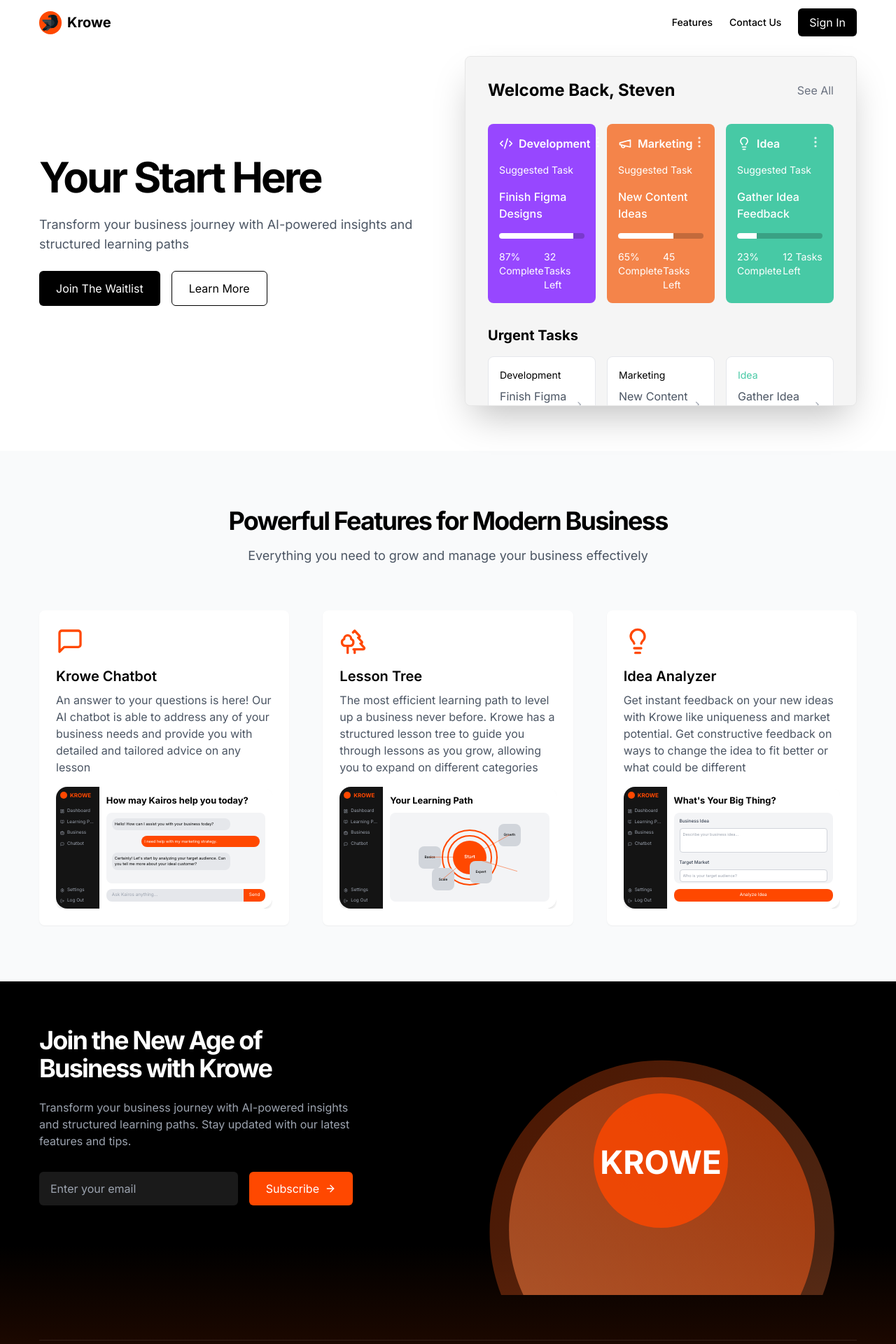
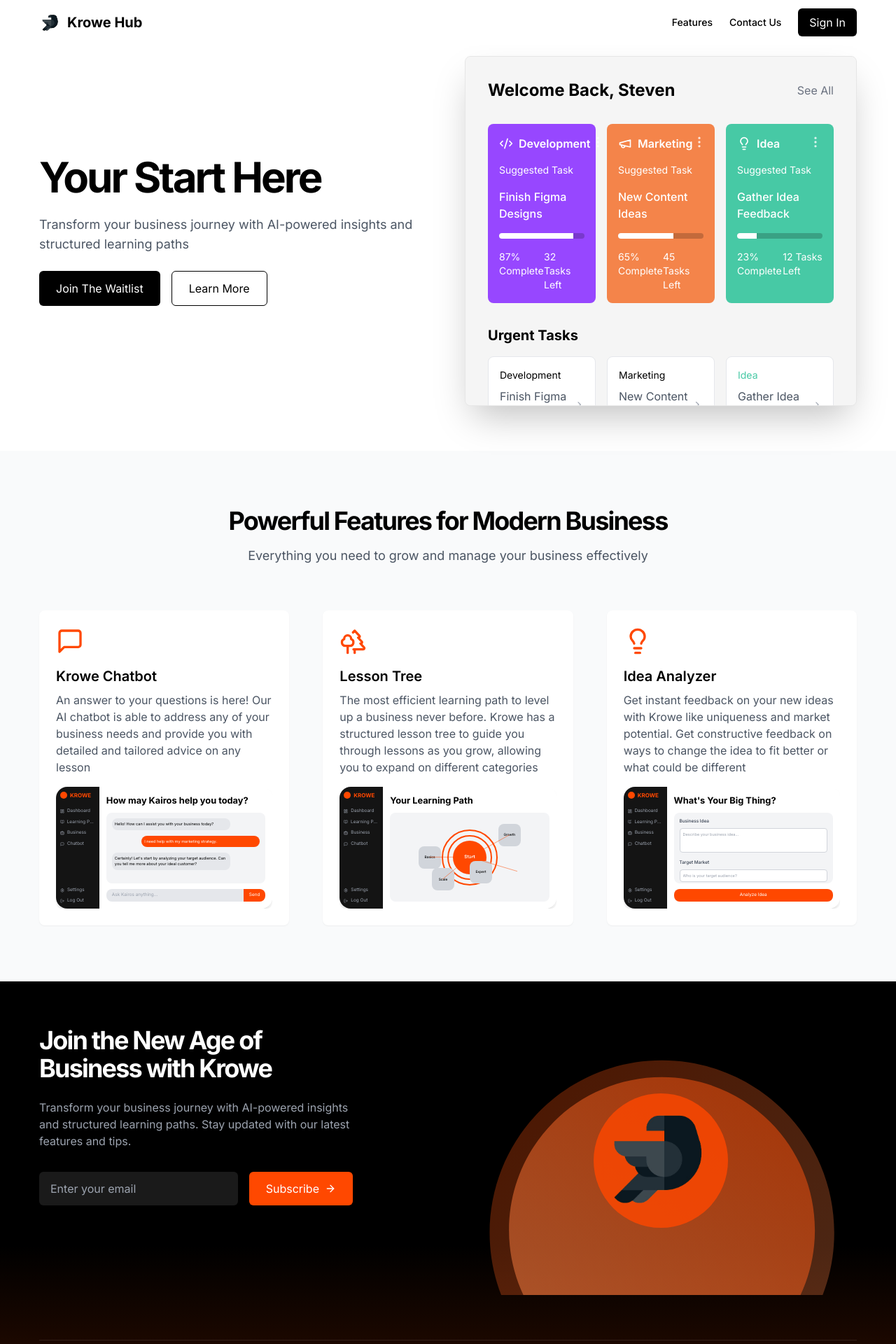
Before and after one commit to RayhanXD/krowestatic, a Next.js app: page / in a window 1280 px wide. Shown: the top 1920 px of the page at 70% size. Built offline with nearby package versions, Linux system fonts and the light colour scheme.

Commit message:
Animate updated

```diff
--- a/components/footer.tsx
+++ b/components/footer.tsx
@@ -93,9 +93,14 @@ export function Footer() {
                   repeatCount="indefinite"
                 />
               </circle>
-              <text x="200" y="220" textAnchor="middle" fill="white" fontSize="48" fontWeight="bold">
-                KROWE
-              </text>
+              <image
+                href="/krowelogo.png"
+                x="102"
+                y="102"
+                width="192"
+                height="192"
+                preserveAspectRatio="xMidYMid meet"
+              />
             </svg>
           </div>
         </div>
--- a/components/header.tsx
+++ b/components/header.tsx
@@ -13,10 +13,10 @@ export function Header() {
                 alt="Krowe Logo"
                 width={32}
                 height={32}
-                className="rounded-full bg-[#FF4800]"
+                className="rounded-full bg-[#FFFFFF]"
               />
             </div>
-            <span className="text-xl font-bold text-black">Krowe</span>
+            <span className="text-xl font-bold text-black">Krowe Hub</span>
           </Link>
           <nav className="flex items-center space-x-6">
             <Link href="#features" className="text-sm font-medium text-black hover:text-[#FF4800]">
```
Also changed, not shown: eslintrc.json (added, +7 -0 lines).
